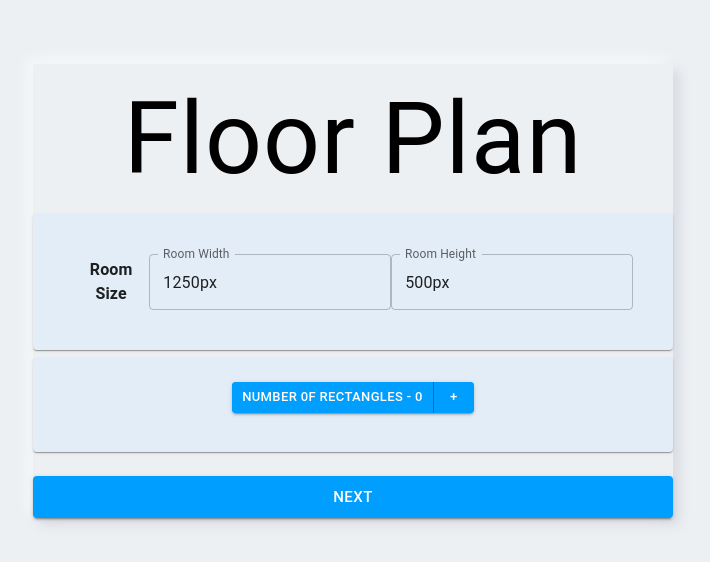
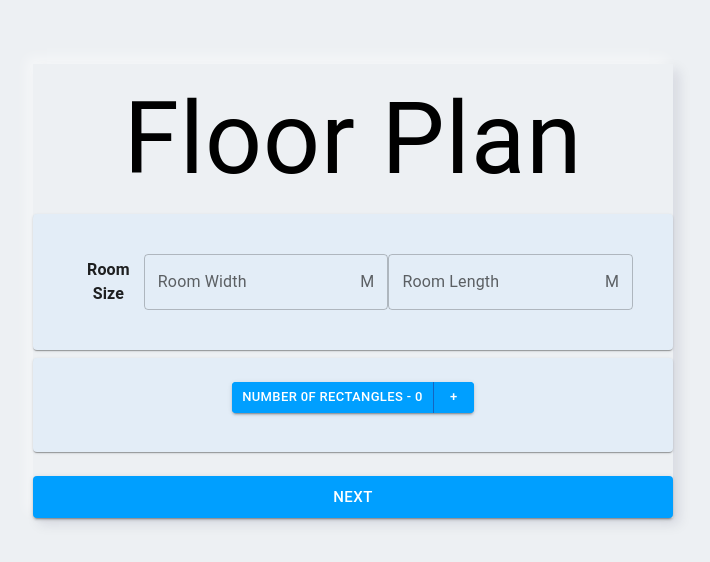
Before and after one commit to babuibrar93/softthrive-floor-plan, a React (Create React App) app: page / in a window 1280 px wide. Shown: the top 562 px of the page, without its empty margins (287-997 px from the left). Built offline with nearby package versions, Linux system fonts and the light colour scheme.

Commit message:
some changes

```diff
--- a/src/component/pages/createPlan.js
+++ b/src/component/pages/createPlan.js
@@ -12,6 +12,7 @@ import {
   Typography,
   ButtonGroup,
   FormControl,
+  InputAdornment,
 } from "@mui/material";
 import { Delete } from "@mui/icons-material";
 
@@ -19,19 +20,20 @@ import "../styles/planStyles.css";
 
 const CreatePlan = () => {
   const navigate = useNavigate();
-  const [roomWidth, setRoomWidth] = useState("1250px");
-  const [roomHeight, setRoomHeight] = useState("500px");
+  const actualRoomWidth = 1250;
+  const [roomWidth, setRoomWidth] = useState("");
+  const [roomLength, setRoomLength] = useState("");
 
   let [count, setCount] = useState(0);
-
-  // const [rectangleName, setRectangleName] = useState("ff");
-  // const [rectangleWidth, setRectangleWidth] = useState("200px");
-  // const [rectangleHeight, setRectangleHeight] = useState("100px");
 
   const [rectangleArray, setRectangleArray] = useState([]);
   const newRectangleArray = rectangleArray.slice(0, 10);
 
   const [showMessage, setShowMessage] = useState(false);
+  const [showErrorMessage, setErrorShowMessage] = useState(false);
+
+  let ratio = actualRoomWidth / roomWidth;
+  let newRoomLength = ratio * roomLength;
 
   const handleDecrement = (e, index) => {
     e.preventDefault();
@@ -64,7 +66,7 @@ const CreatePlan = () => {
     array.push({
       rectangleName: "",
       rectangleWidth: "",
-      rectangleHeight: "",
+      rectangleLength: "",
     });
     setRectangleArray(array);
 
@@ -75,19 +77,28 @@ const CreatePlan = () => {
     e.preventDefault();
     console.log("handleNextButton");
 
+    if (roomLength && roomWidth !== "") {
       navigate("/plan", {
         state: {
+          ratio,
           roomWidth,
-        roomHeight,
+          roomLength,
+          actualRoomWidth,
+          newRoomLength,
           newRectangleArray,
         },
       });
+    } else {
+      setErrorShowMessage(true);
+    }
   };
 
   const changeFeild = (e, index) => {
     e.preventDefault();
     let array = [...rectangleArray];
-    array[index][e.target.name] = e.target.value;
+    array[index][e.target.name] = e.target.value * ratio;
+    console.log("het", (array[index][e.target.name] = e.target.value));
+    console.log("array", array);
     setRectangleArray(array);
   };
 
@@ -98,6 +109,9 @@ const CreatePlan = () => {
           <Typography style={{ fontSize: "100px" }}>Floor Plan</Typography>
           <Grid container spacing={1}>
             <Grid item xs={12} md={12}>
+              {showErrorMessage === true ? (
+                <Typography style={{color: 'red'}}>Please enter the feilds below.</Typography>
+              ) : null}
               <Card
                 sx={{
                   display: "flex",
@@ -116,14 +130,24 @@ const CreatePlan = () => {
                   label="Room Width"
                   placeholder="Enter Room Width"
                   value={roomWidth}
+                  InputProps={{
+                    endAdornment: (
+                      <InputAdornment position="end">M</InputAdornment>
+                    ),
+                  }}
                   onChange={(e) => setRoomWidth(e.target.value)}
                 />
                 <TextField
                   color="success"
-                  label="Room Height"
-                  placeholder="Enter Room Height"
-                  value={roomHeight}
-                  onChange={(e) => setRoomHeight(e.target.value)}
+                  label="Room Length"
+                  placeholder="Enter Room Length"
+                  value={roomLength}
+                  onChange={(e) => setRoomLength(e.target.value)}
+                  InputProps={{
+                    endAdornment: (
+                      <InputAdornment position="end">M</InputAdornment>
+                    ),
+                  }}
                 />
               </Card>
             </Grid>
@@ -137,7 +161,9 @@ const CreatePlan = () => {
                   className="buttonGroup"
                   size="small"
                 >
-                  <Button className="buttons">Number 0f Rectangles - {count} </Button>
+                  <Button className="buttons">
+                    Number 0f Rectangles - {count}{" "}
+                  </Button>
                   <Button className="buttons" onClick={handleIncrement}>
                     +
                   </Button>
@@ -182,15 +208,25 @@ const CreatePlan = () => {
                         name="rectangleWidth"
                         onChange={(e) => changeFeild(e, index)}
                         style={{ width: "20%" }}
+                        InputProps={{
+                          endAdornment: (
+                            <InputAdornment position="end">M</InputAdornment>
+                          ),
+                        }}
                       />
                       <TextField
                         color="success"
-                        label="Rectangle Height"
-                        placeholder="Enter Rectangle Height"
-                        value={item.rectangleHeight}
-                        name="rectangleHeight"
+                        label="Rectangle Length"
+                        placeholder="Enter Rectangle Length"
+                        value={item.rectangleLength}
+                        name="rectangleLength"
                         onChange={(e) => changeFeild(e, index)}
                         style={{ width: "20%" }}
+                        InputProps={{
+                          endAdornment: (
+                            <InputAdornment position="end">M</InputAdornment>
+                          ),
+                        }}
                       />
                       <Delete
                         sx={{ color: "black" }}
--- a/src/component/pages/plan.js
+++ b/src/component/pages/plan.js
@@ -18,31 +18,31 @@ import "../styles/planStyles.css";
 const Plan = () => {
   const { state } = useLocation();
 
-  console.log("Plan props", state);
   return (
     <>
-      <Typography style={{fontSize: '100px'}}>Floor Plan</Typography>
+      <Typography style={{ fontSize: "100px" }}>Floor Plan</Typography>
       <Typography>
-        Room Width - {state.roomWidth} || Room Height = {state.roomHeight}
+        Room Width - {state.roomWidth} meter || Room Length = {state.roomLength}{" "}
+        meter
       </Typography>
 
-      <Grid container spacing={1} sx={{m:2}}>
+      <Grid container spacing={1} sx={{ m: 2 }}>
         <Grid>
           <Card
             className="roomCard"
             style={{
-              width: `${state.roomWidth}`,
-              height: `${state.roomHeight}`,
+              width: `${state.actualRoomWidth}px`,
+              height: `${state.newRoomLength}px`,
               position: "absolute",
               backgroundColor: "#e3edf7",
               boxShadow:
                 "-6px -6px 12px hsla(0,0%,100%,.5),6px 6px 12px rgba(12,0,58,.1)",
             }}
           >
-            {state.newRectangleArray.map((rectangle) => {
+            {state?.newRectangleArray?.map((rectangle) => {
               if (
                 rectangle.rectangleName &&
-                rectangle.rectangleHeight &&
+                rectangle.rectangleLength &&
                 rectangle.rectangleWidth !== ""
               ) {
                 return (
@@ -51,8 +51,8 @@ const Plan = () => {
                       sx={{ p: 1 }}
                       className="roomCard"
                       style={{
-                        width: `${rectangle.rectangleWidth}`,
-                        height: `${rectangle.rectangleHeight}`,
+                        width: `${rectangle.rectangleWidth * state.ratio}px`,
+                        height: `${rectangle.rectangleLength * state.ratio}px`,
                         cursor: "move",
                         border: "1px solid black",
                         background: "red",
--- a/src/component/styles/planStyles.css
+++ b/src/component/styles/planStyles.css
@@ -8,7 +8,8 @@ body {
   margin-top: 5%;
 }
 .form {
-  box-shadow: -6px -6px 12px hsla(0,0%,100%,.5),6px 6px 12px rgba(12,0,58,.1);
+  box-shadow: -6px -6px 12px hsla(0, 0%, 100%, 0.5),
+    6px 6px 12px rgba(12, 0, 58, 0.1);
   padding: 10px;
   width: 50%;
 }
@@ -18,7 +19,6 @@ body {
   justify-content: center;
   margin-bottom: 15px;
   background-color: #009fff !important;
-
 }
 
 .buttons {
@@ -50,5 +50,5 @@ h1 {
   font-weight: bold;
   font-size: 1em;
   font-family: Arial, Helvetica, sans-serif;
-  color: #AAA;
+  color: #aaa;
 }
```
Lines whose indentation alone changed are shown as unchanged.
